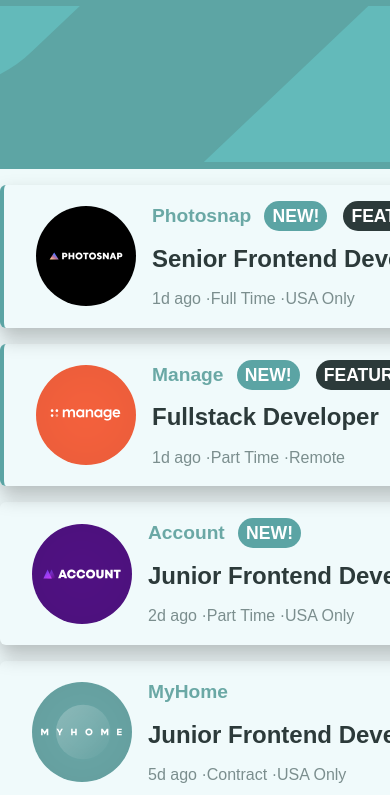
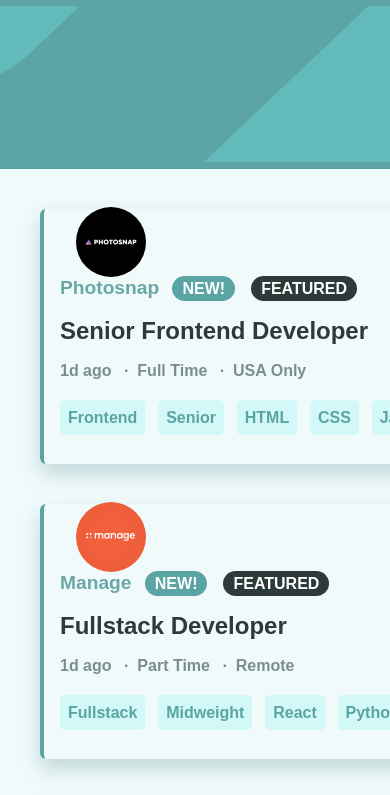
Before and after one commit to OtabekToshtemirov/jobListing, a React (Vite) app: page / in a window 390 px wide. Shown: the top 795 px of the page. Built offline with nearby package versions, Linux system fonts and the light colour scheme.

Commit message:
Update card.css

```diff
--- a/src/components/card.css
+++ b/src/components/card.css
@@ -9,7 +9,7 @@
     display: flex;
     align-items: center;
     justify-content: space-between;
-    box-shadow: 0 10px 20px rgba(0, 0, 0, 0.25);
+    box-shadow: 0 10px 20px rgba(60, 116, 119, 0.25);
     border-radius: 6px;
     padding: 1rem;
     margin: 1rem auto;
@@ -24,7 +24,7 @@
 
 .info {
     font-size: 1rem;
-    font-weight: var(--light--font-weight);
+    font-weight: 600;
     color: var(--dark-grayish-cyan);
     flex: 1;
 }
@@ -35,13 +35,13 @@
 
 .new {
     color: white;
-    padding: 5px 8px;
+    padding: 4px 10px;
     margin: 0 0.5rem;
     background-color: var(--desaturated-dark-cyan);
     border-radius: 20px;
     font-weight: var(--bold--font-weight);
     text-transform: uppercase;
-    font-size: 1.1rem;
+    font-size: 1rem;
 
 }
 
@@ -49,15 +49,17 @@
     color: white;
     margin: 0 0.5rem;
     background-color: var(--very-dark-grayish-cyan);
-    font-size: 1.1rem;
+    font-size: 1rem;
     border-radius: 20px;
     font-weight: var(--bold--font-weight);
     text-transform: uppercase;
-    padding: 5px 8px;
+    padding: 4px 10px;
 
 }
 
 .dot {
+    font-weight: var(--bold--font-weight);
+    margin: 0 0.5rem;
     color: var(--dark-grayish-cyan);
     font-size: 1rem;
     display: inline-block;
@@ -82,16 +84,18 @@
     display: inline-block;
     margin: 0.5rem 0;
 }
-
-/*every child of .languages*/
+.languages{
+    display: flex;
+    flex-wrap: wrap;
+}
 .languages > * {
-    margin: 0 0.5rem;
+    margin-right:  0.8rem;
     color: var(--desaturated-dark-cyan);
     font-size: 1rem;
     font-family: "Spartan", sans-serif;
     font-weight: var(--bold--font-weight);
     padding: 5px 8px;
-    border-radius: 7px;
+    border-radius: 5px;
     background-color: var(--light-grayish-cyan-filter-tablets);
 
 }
@@ -103,3 +107,52 @@
     transition: all 0.3s ease-in-out;
     cursor:pointer;
 }
+
+/*media query for screens with max-width 768px*/
+@media screen and (max-width: 768px) {
+    .flex {
+        flex-direction: column;
+        align-items: flex-start;
+        position: relative;
+        padding-top: 4%;
+        margin: 2.5rem;
+    }
+    .flex img {
+        width: 70px;
+        position: absolute;
+        margin-top: -50px;
+    }
+    .info{
+        margin: 1rem 0;
+    }
+    .languages > *{
+        margin-right:  0.8rem;
+        margin-bottom: 0.8rem;
+    }
+}
+
+/*media query for screens with max-width 375px*/
+@media screen and (max-width: 375px) {
+    .container{
+        width: 100%;
+    }
+    .flex {
+        flex-direction: column;
+        align-items: flex-start;
+        position: relative;
+        padding-top: 4%;
+        margin: 2.5rem;
+    }
+    .flex img {
+        width: 70px;
+        position: absolute;
+        margin-top: -22%;
+    }
+    .info{
+        margin: 1rem 0;
+    }
+    .languages > *{
+        margin-right:  0.8rem;
+        margin-bottom: 0.8rem;
+    }
+}
```
